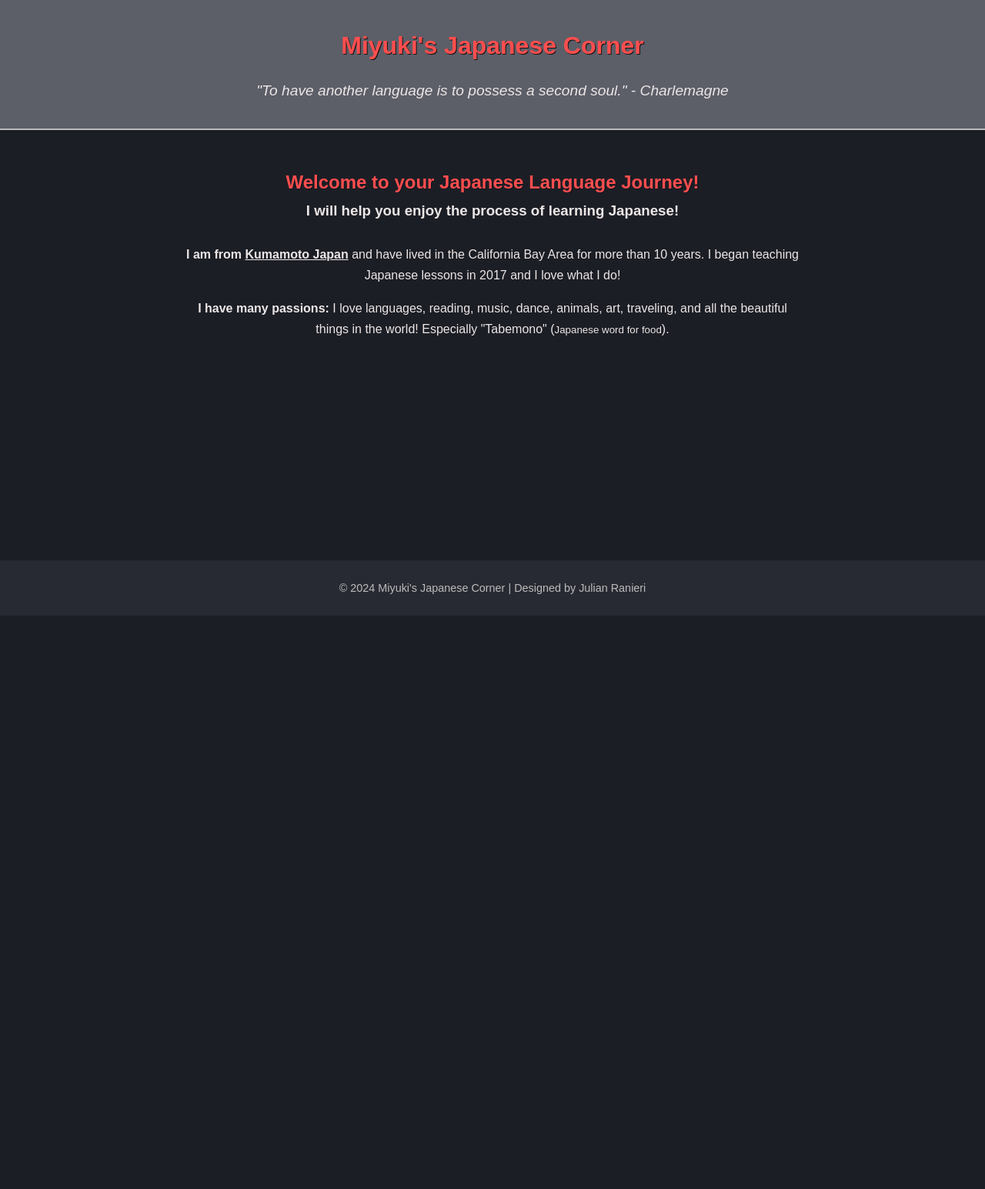
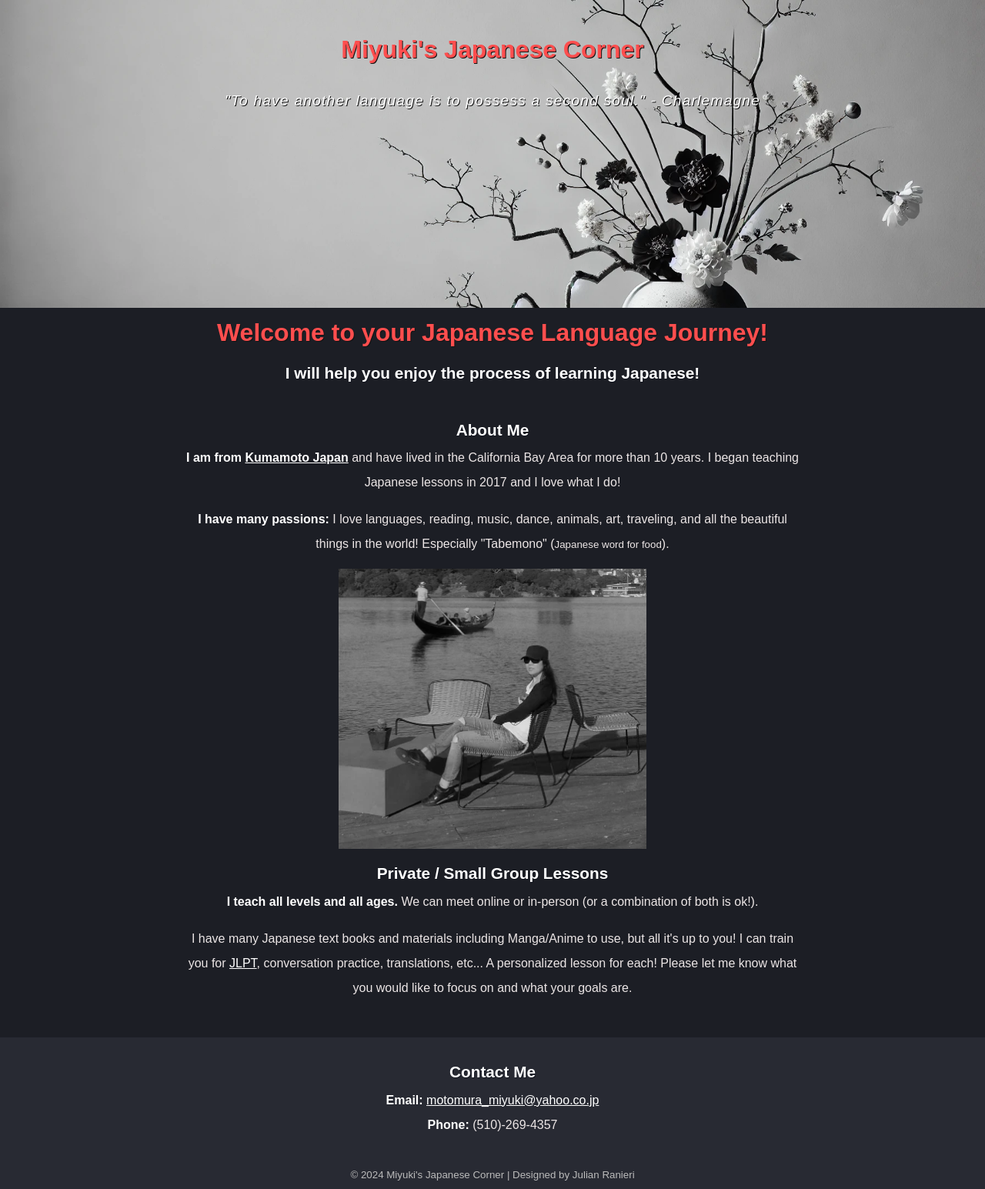
Before and after one commit to royalsaltmerchant/miyukis-japanese-corner, a plain HTML site: page index.html in a window 1280 px wide. Shown: the whole page at 77% size. Before the commit the page ends 800 px from the top, so only its background shows below. Drawn offline with Linux system fonts and the light colour scheme.

Commit message:
contact, images and more info

```diff
--- a/index.html
+++ b/index.html
@@ -9,25 +9,37 @@
 </head>
 <body>
   <header>
-    <div class="container">
+    <div class="container" id="header-container">
       <h1>Miyuki's Japanese Corner</h1>
       <p class="quote">"To have another language is to possess a second soul." - Charlemagne</p>
     </div>
   </header>
 
+
   <section class="intro">
     <div class="container">
-      <h2>Welcome to your Japanese Language Journey!</h2>
+      <h1>Welcome to your Japanese Language Journey!</h1>
       <h3>I will help you enjoy the process of learning Japanese!</h3>
       <br>
+      <h3>About Me</h3>
       <p><b>I am from <a href="https://en.wikipedia.org/wiki/Kumamoto">Kumamoto Japan</a></b> and have lived in the California Bay Area for more than 10 years. I began teaching Japanese lessons in 2017 and I love what I do!</p>
       <p><b>I have many passions:</b> I love languages, reading, music, dance, animals, art, traveling, and all the beautiful things in the world! Especially "Tabemono" (<small>Japanese word for food</small>).</p>
+      <img src="./miyuki-boat.webp" alt="A photo of me">
+      <br>
+      <h3>Private / Small Group Lessons</h3>
+      <p><b>I teach all levels and all ages.</b> We can meet online or in-person (or a combination of both is ok!).</p>
+      <p>I have many Japanese text books and materials including Manga/Anime to use, but all it's up to you! I can train you for <a href="https://en.wikipedia.org/wiki/Japanese-Language_Proficiency_Test">JLPT</a>, conversation practice, translations, etc... A personalized lesson for each! Please let me know what you would like to focus on and what your goals are.</p>
+      <br>
     </div>
   </section>
 
   <footer>
     <div class="container">
-      <p>&copy; 2024 Miyuki's Japanese Corner | Designed by Julian Ranieri</p>
+      <h3>Contact Me</h3>
+      <p><b>Email:</b> <a href="mailto:motomura_miyuki@yahoo.co.jp">motomura_miyuki@yahoo.co.jp</a></p>
+      <p><b>Phone:</b> (510)-269-4357</p>
+      <br>
+      <small>&copy; 2024 Miyuki's Japanese Corner | Designed by Julian Ranieri</small>
     </div>
   </footer>
 </body>
--- a/style.css
+++ b/style.css
@@ -1,6 +1,7 @@
 :root {
   --bg-color: #1c1e25;
   --bg-color2: #282a33;
+  --bright-white: #ffffff;
   --white: #ece6e6;
   --silver: #bbbbbb;
   --gray: #5c5e68;
@@ -18,34 +19,41 @@ body {
   font-family: 'Arial', sans-serif;
   background-color: var(--bg-color);
   color: var(--white);
-  line-height: 1.7;
+  line-height: 2;
   overscroll-behavior: none;
   display: flex;
   flex-direction: column;
-  height: 100vh;
 }
 
 header {
-  background-color: var(--gray);
+  /* background-color: var(--gray); */
   padding: 2rem 1rem;
   text-align: center;
-  border-bottom: 2px solid var(--silver);
+  /* border-bottom: 2px solid var(--silver); */
+  background-image: url('./ikebana-header.webp'); background-size: cover; background-position: center;
+  height: 400px;
 }
 
 h1 {
   font-size: 2rem;
-  color: var(--red); /* Red accent */
+  color: var(--red);
   text-shadow: #141414 1px 1px;
 }
 
 h2 {
   font-size: 1.5rem;
-  color: var(--red); /* Red accent */
+  color: var(--red);
+  text-shadow: #12151f 1px 1px;
+}
+
+h3 {
+  font-size: 1.3rem;
+  color: var(--bright-white);
   text-shadow: #12151f 1px 1px;
 }
 
 a {
-  color: var(--white);
+  color: var(--bright-white);
   text-decoration: underline;
 }
 
@@ -53,15 +61,26 @@ a:hover {
   color: var(--blue);
 }
 
+b {
+  color: var(--bright-white);
+}
+
 .quote {
+  color: var(--bright-white);
   font-style: italic;
   font-size: 1.2rem;
   margin-top: 1rem;
+  text-shadow: #141414 1px 1px;
+  letter-spacing: 1.2px;
 }
 
 .intro {
-  padding: 3rem 1rem;
   text-align: center;
+}
+
+.intro img {
+  width: 100vw;
+  max-width: 400px;
 }
 
 .intro p {
@@ -76,9 +95,8 @@ footer {
   text-align: center;
 }
 
-footer p {
-  font-size: 0.9rem;
-  color: var(--silver)
+footer small {
+  color: var(--silver);
 }
 
 .container {
```
Also changed, not shown: ikebana-header.webp (added), miyuki-boat.webp (added).
